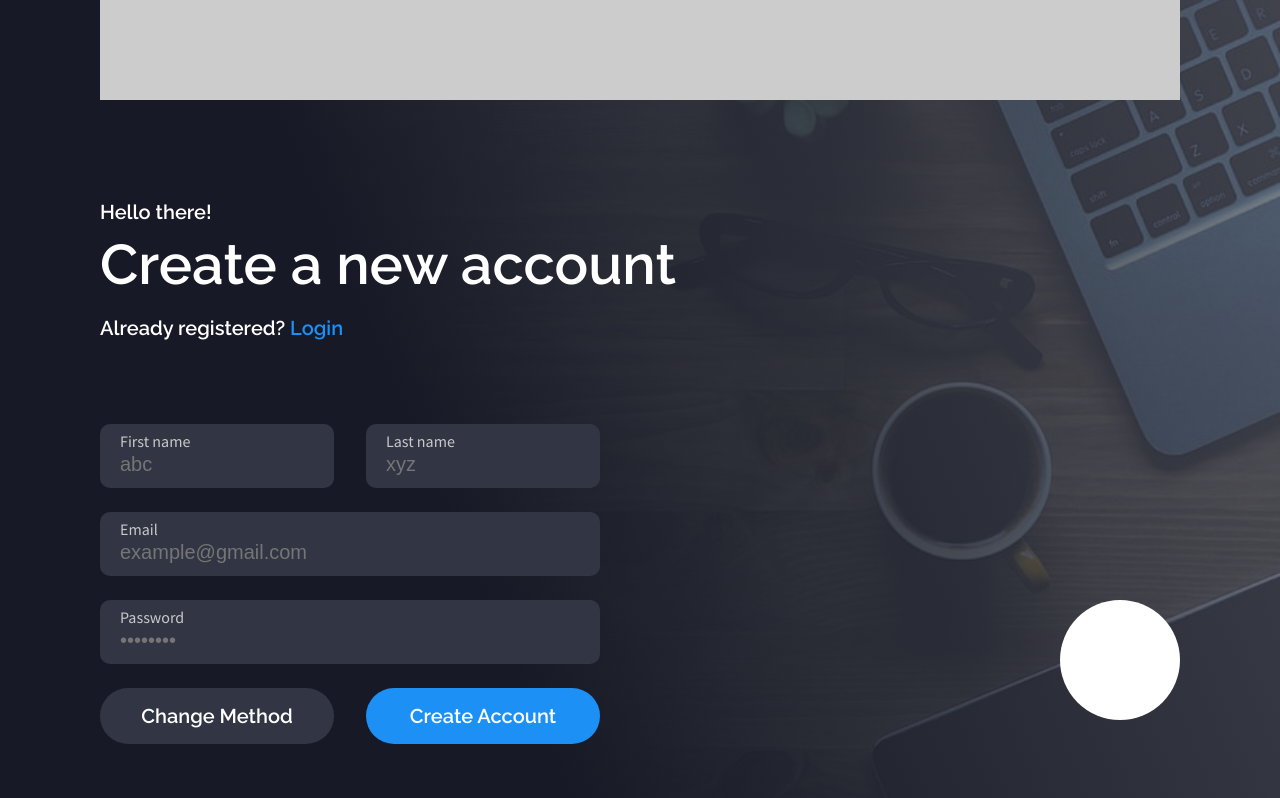
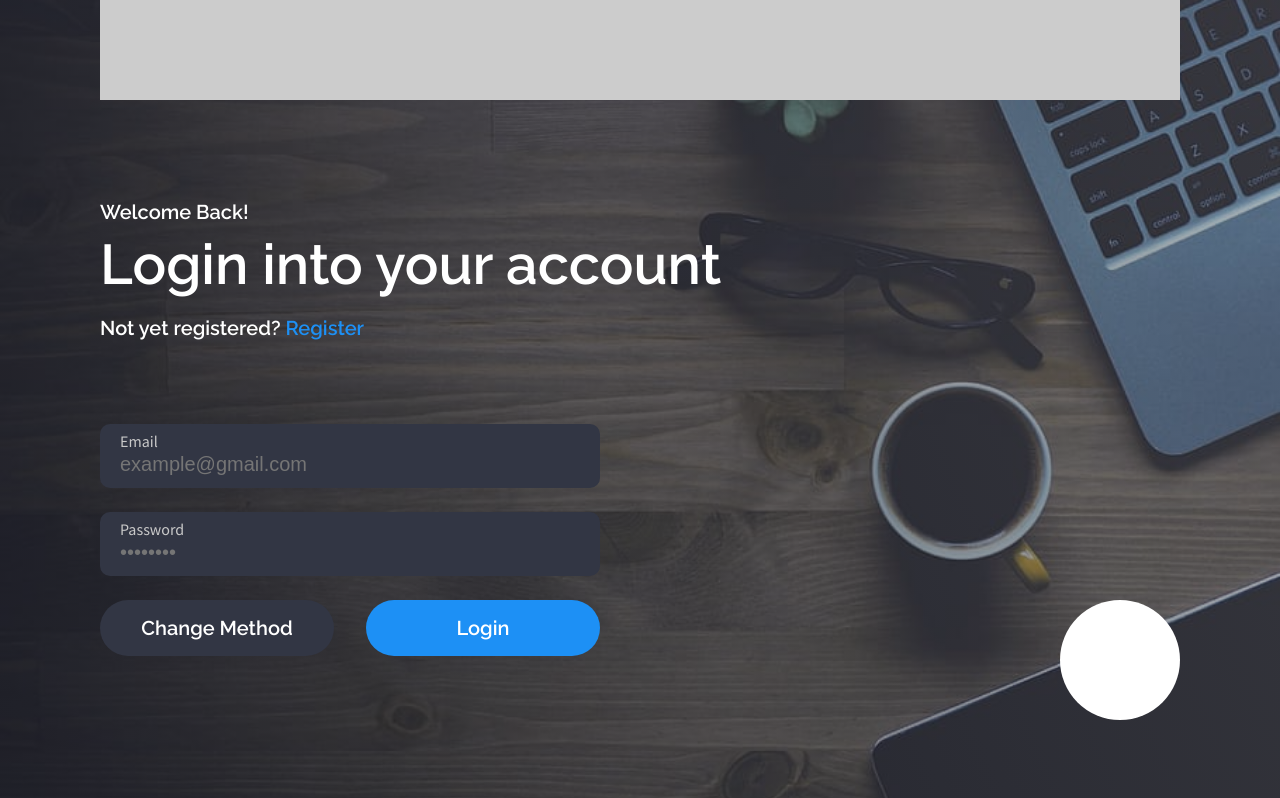
Before and after one commit to shadowMonarchCode/Social-Frontend, a React (Create React App) app: page / in a window 1280 px wide. Shown: the top 798 px of the page. Built offline with nearby package versions, Linux system fonts and the light colour scheme; a web font is replaced by a local one.

Commit message:
Bg visible and login signup buttons

```diff
--- a/src/App.js
+++ b/src/App.js
@@ -3,7 +3,7 @@ import Register from "./pages/auth/Register";
 function App() {
   return (
     <div className="App">
-      {/*<Login />*/}
+      <Login />
       <Register />
     </div>
   );
--- a/src/pages/auth/Login.jsx
+++ b/src/pages/auth/Login.jsx
@@ -25,7 +25,7 @@ const Login = () => {
         </div>
         <div className="actions">
           <button>Change Method</button>
-          <button type="submit">Create Account</button>
+          <button type="submit">Login</button>
         </div>
       </form>
 
--- a/src/pages/auth/Register.jsx
+++ b/src/pages/auth/Register.jsx
@@ -37,7 +37,7 @@ const Register = () => {
         </div>
         <div className="actions">
           <button>Change Method</button>
-          <button type="submit">Create Account</button>
+          <button type="submit">Sign Up</button>
         </div>
       </form>
 
--- a/src/pages/auth/styles.scss
+++ b/src/pages/auth/styles.scss
@@ -1,7 +1,7 @@
 .auth {
   height: 100vh;
   width: 100vw;
-  background: linear-gradient(66.91deg, #171a26 35%, rgba(75, 79, 91, 0.7) 100%),
+  background: linear-gradient(66.91deg, #171a26be 0%, rgba(75, 79, 91, 0.425) 100%),
     url("../../assets/laptop-bg.jpg");
   background-position: center;
   background-repeat: no-repeat;
```
Also changed, not shown: 1 other file (tests, documents, lock files or other folders).
